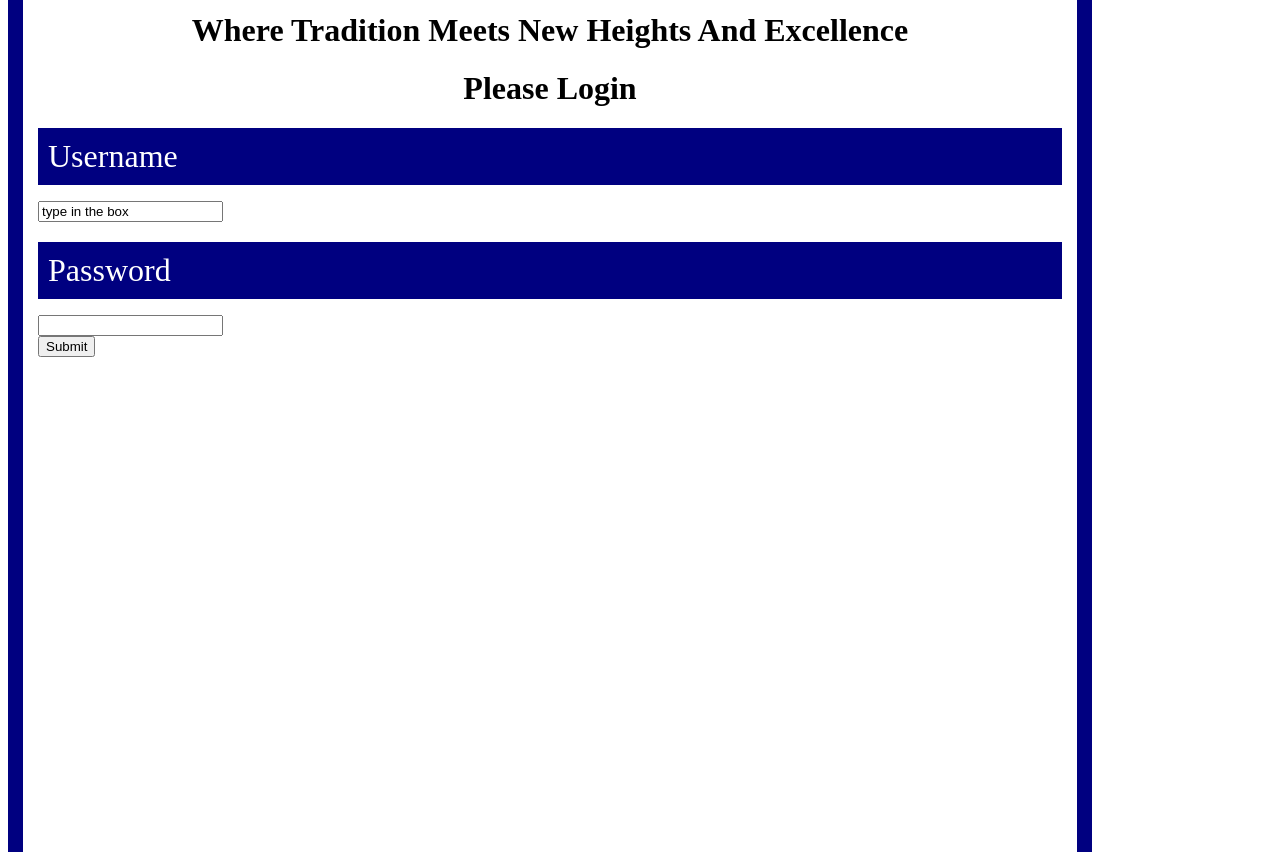
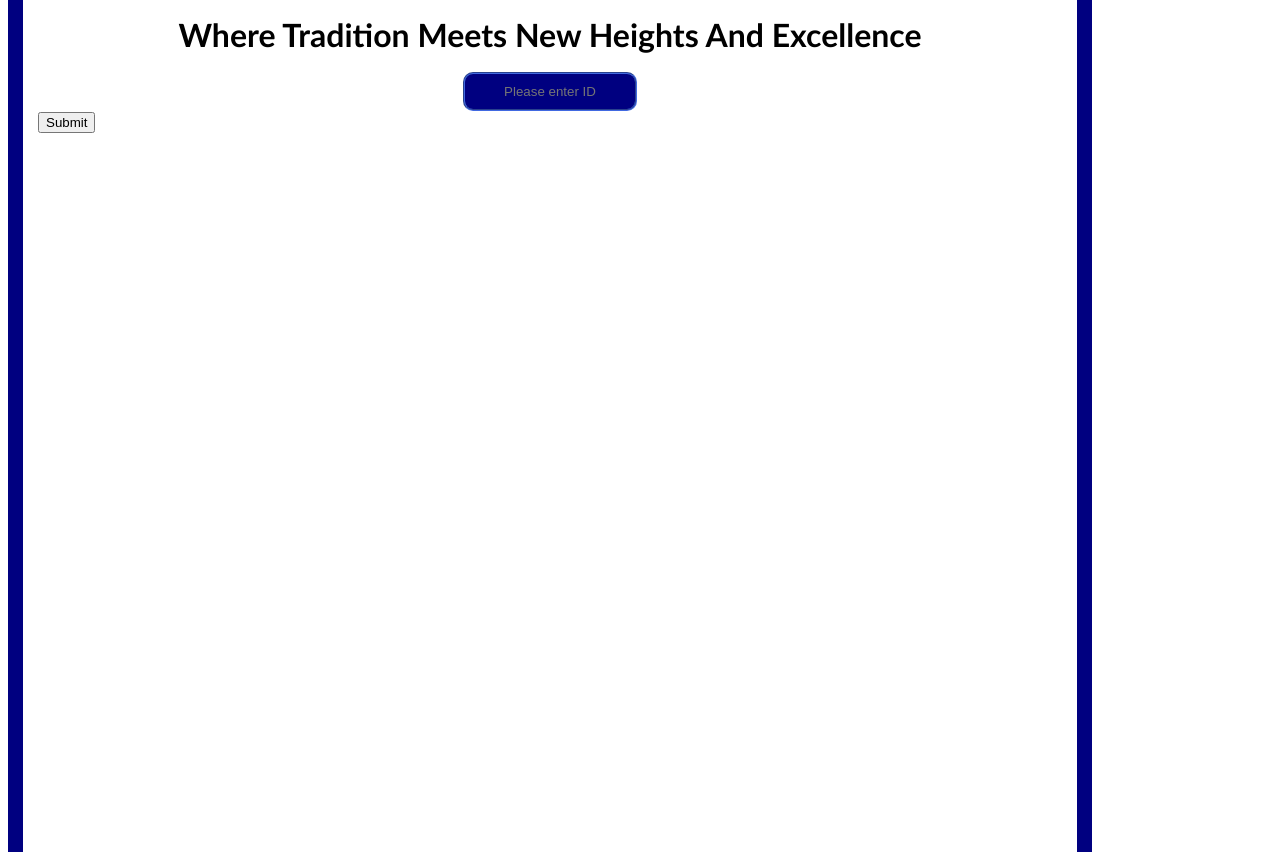
Before and after one commit to clubberstake/AlphaSchoolAdminWebApp, a website: page index.html at #/home in a window 1280 px wide. Shown: the part 161-1013 px from the top of the page. Drawn offline with nearby package versions, Linux system fonts and the light colour scheme; some packages are replaced by stand-ins of ours.

Commit message:
showing simple html and css usage

```diff
--- a/app/js/home/home.css
+++ b/app/js/home/home.css
@@ -1,20 +1,22 @@
-.Username{
+.loginLabel{
 	background: navy;
 	padding: 10px;
 	color: white;
-}
+	width: 150px;
+	border: 2px groove royalblue;
+	border-radius: 10px;
+	text-align: center;
+	position: relative;
+	left: 425px;
 
-.Password{
-
-	background: navy;
-	padding: 10px;
-	color: white;
 }
 
 .boxed{
+	font-family: Calibri;
 	width: 1024px;
 	height: 960px;
 	padding: 15px;
 	border: 15px solid navy;
+	border-radius: 10px;
 	margin: 15px burlywood;
 }
--- a/app/js/home/home.html
+++ b/app/js/home/home.html
@@ -1,5 +1,4 @@
 <div class="boxed">
-
 	<div>
 
 		<h1><center><font size = "20"><font color = "black">Welcome to Alpha School</h1></center>
@@ -12,21 +11,11 @@
 		</font>
 		</font>
 
-		<h4><center><font size = "6"><font color = "black">Please Login</h4></center>
-		</font>
-		</font>
-
-		<p class="Username"><font size="6"><font color = "white">Username</p></font></font>
-			<input ng-model="entryBox">
-
+		<div>
+			<input class="loginLabel" ng-model="entryBox" placeholder="Please enter ID">
+			<div>
+				<button type="button" ng-click="navigatePageTwo()">Submit</button>
+			</div>
+		</div>
 	</div>
-
-	<div>
-		<h2></h2>
-		<p class="Password"><font size="6"><font color = "white">Password</p></font></font>
-			<input ng-model="PasswordBox">
-	</div>
-
-	<button type="button" ng-click="navigatePageTwo()">Submit</button>
-
 </div>
--- a/app/js/home/homeController.js
+++ b/app/js/home/homeController.js
@@ -1,6 +1,6 @@
 app.controller('HomeController', ['$scope', '$location',
 	function ($scope, $location) {
-		$scope.entryBox = 'type in the box';
+		$scope.entryBox = '';
 
 		$scope.navigatePageTwo = function () {
 			$location.path('/pageTwo');
--- /dev/null
+++ b/app/js/pageTwo/pageTwo.css
@@ -0,0 +1,3 @@
+.title{
+	font-family: Calibri;
+}
--- a/index.html
+++ b/index.html
@@ -11,6 +11,7 @@
     <script src="app/js/app.js"></script>
     <link rel="stylesheet" href="app/js/home/home.css">
     <script src="app/js/home/homeController.js"></script>
+    <link rel="stylesheet" href="app/js/pageTwo/pageTwo.css">
     <script src="app/js/pageTwo/pageTwoController.js"></script>
 </head>
 
```
Also changed, not shown: app/js/pageTwo/pageTwo.html (+1 -1 lines).
